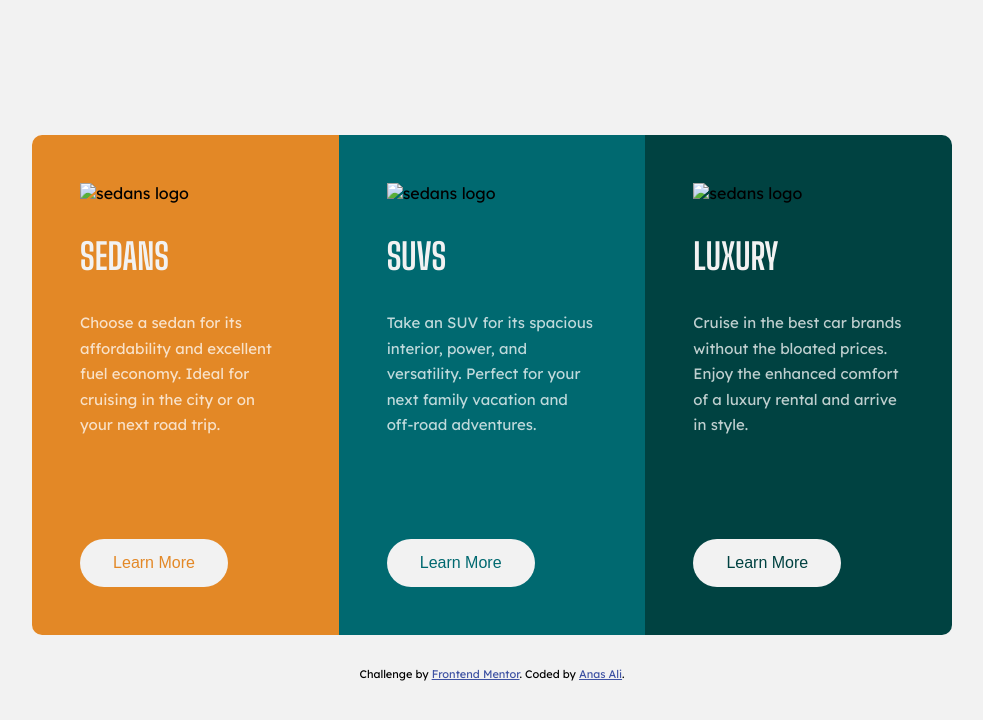
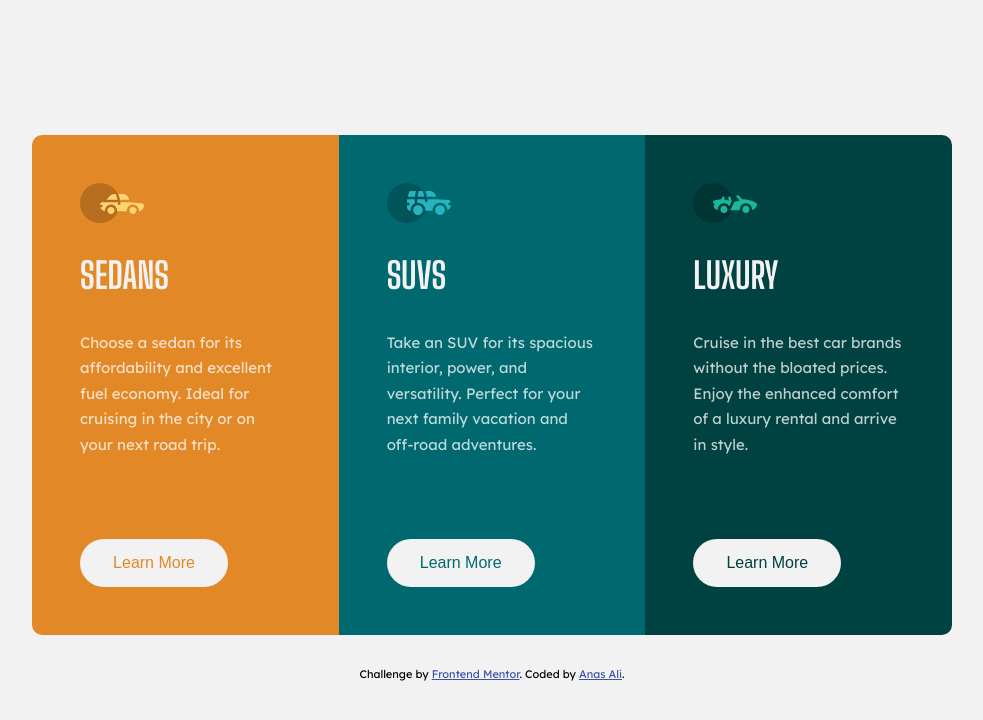
Before and after one commit to anas-cd/3-column-preview-card-component, a website: page index.html in a window 1280 px wide. Shown: the whole page, without its empty margins (148-1131 px from the left). Drawn offline with nearby package versions, Linux system fonts and the light colour scheme; files that its build step writes are made by us from their sources; the site is published under a folder, as on GitHub Pages, so addresses that start at the root find nothing.

Commit message:
refrence fix

```diff
--- a/index.html
+++ b/index.html
@@ -32,7 +32,7 @@
         <main>
 
             <section class="card card_sedans">
-                <img src="/images/icon-sedans.svg" alt="sedans logo" class="logo">
+                <img src="images/icon-sedans.svg" alt="sedans logo" class="logo">
                 <h1>Sedans</h1>
                 <p>Choose a sedan for its affordability and excellent fuel economy. Ideal for cruising in the city
                     or on your next road trip.</p>
@@ -41,7 +41,7 @@
             </section>
 
             <section class="card card_suvs">
-                <img src="/images/icon-suvs.svg" alt="sedans logo" class="logo">
+                <img src="images/icon-suvs.svg" alt="sedans logo" class="logo">
                 <h1>SUVs</h1>
                 <p>Take an SUV for its spacious interior, power, and versatility. Perfect for your next family vacation
                     and off-road adventures.</p>
@@ -50,7 +50,7 @@
             </section>
 
             <section class="card card_luxury">
-                <img src="/images/icon-luxury.svg" alt="sedans logo" class="logo">
+                <img src="images/icon-luxury.svg" alt="sedans logo" class="logo">
                 <h1>Luxury</h1>
                 <p>Cruise in the best car brands without the bloated prices. Enjoy the enhanced comfort of a luxury
                     rental and arrive in style.</p>
```
